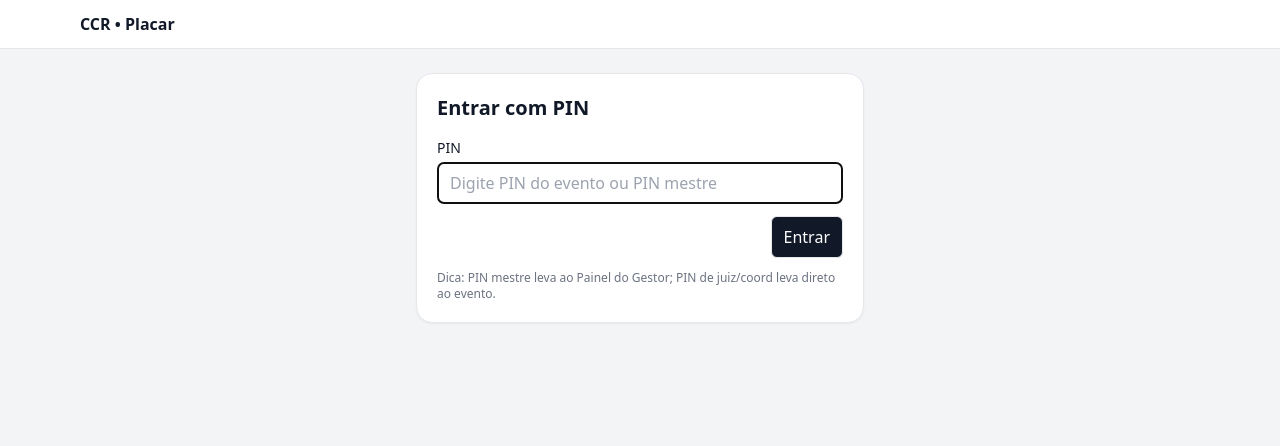
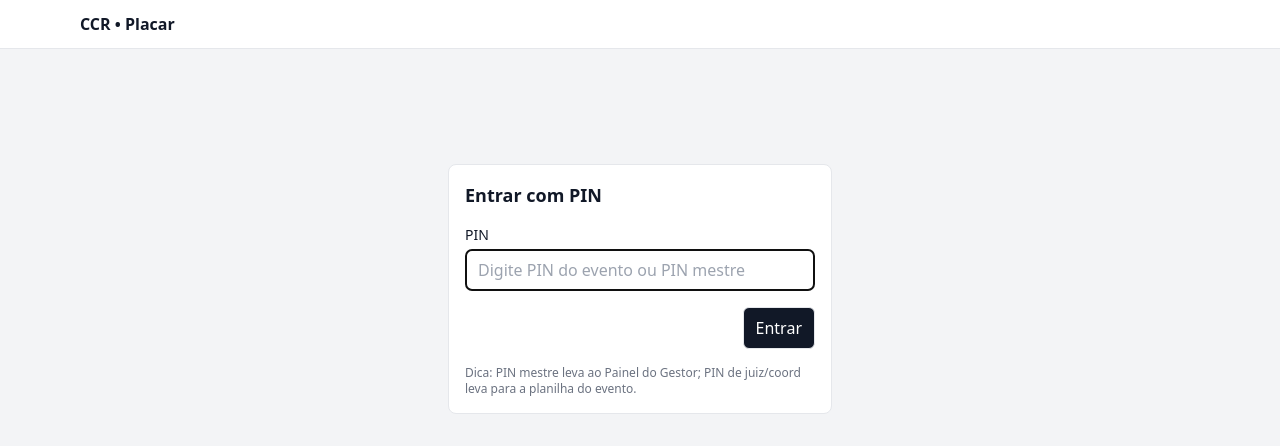
Before and after one commit to guilhermecardosocruz/ccr, a Next.js app: page /login in a window 1280 px wide. Shown: the top 446 px of the page. Built offline with nearby package versions, Linux system fonts and the light colour scheme; no server answers.

Commit message:
fix(login): usar loginByPin e redirecionar por role (admin->/gestor; demais->/planilha)

```diff
--- a/app/(auth)/login/page.tsx
+++ b/app/(auth)/login/page.tsx
@@ -1,88 +1,80 @@
 "use client";
 
-import { useEffect, useState } from "react";
-import { adminConfigured, setupAdminPin, loginByPin, checkAdminPin } from "@/lib/pin";
+import { useState } from "react";
+import { useRouter } from "next/navigation";
+import { loginByPin } from "@/lib/pin";
 import { getSession, setSession } from "@/lib/session";
-import { useRouter } from "next/navigation";
 
 export default function LoginPage() {
   const router = useRouter();
-  const [phase, setPhase] = useState<"setup-admin"|"login">("login");
-  const [adminPin, setAdminPin] = useState("");
   const [pin, setPin] = useState("");
-  const [err, setErr] = useState("");
+  const [err, setErr] = useState<string | null>(null);
+  const [loading, setLoading] = useState(false);
 
-  useEffect(()=>{
-    const s = getSession();
-    if (s.authed && s.role) {
-      if (s.role==="admin") router.replace("/gestor");
-      else router.replace("/planilha");
+  async function onSubmit(e: React.FormEvent) {
+    e.preventDefault();
+    setErr(null);
+    const p = pin.trim();
+    if (!p) { setErr("Informe o PIN."); return; }
+    setLoading(true);
+    try {
+      const res = await loginByPin(p);
+      if (!res.ok) {
+        if (res.error === "invalid_pin") setErr("PIN inválido.");
+        else setErr(res.error || "Falha no login.");
         return;
       }
-    adminConfigured().then(ok=> setPhase(ok ? "login" : "setup-admin"));
-  },[router]);
+      // Salva sessão com o papel correto
+      const s = getSession();
+      setSession({
+        authed: true,
+        role: res.role,
+        pin: p,
+        eventId: res.eventId, // admin: null; judge/coord: eventId do evento
+      });
 
-  async function onSetup(e: React.FormEvent) {
-    e.preventDefault(); setErr("");
-    if (!adminPin.trim()) { setErr("Informe um PIN mestre."); return; }
-    await setupAdminPin(adminPin);
-    alert("PIN mestre configurado.");
-    setPhase("login");
+      // Roteia conforme o papel
+      if (res.role === "admin") {
+        router.replace("/gestor");
+      } else {
+        router.replace("/planilha"); // juiz/coord
       }
-
-  async function onLogin(e: React.FormEvent) {
-    e.preventDefault(); setErr("");
-    const p = pin.trim(); if (!p) return;
-
-    // 1) Admin?
-    const isAdmin = await checkAdminPin(p);
-    if (isAdmin) {
-      setSession({ authed:true, role:"admin", pin:p, eventId:null });
-      router.replace("/gestor"); return;
+    } catch (e) {
+      console.error("login error", e);
+      setErr("Erro ao tentar autenticar.");
+    } finally {
+      setLoading(false);
     }
-
-    // 2) Juiz/Coord (por evento)
-    const match = await loginByPin(p);
-    if (match?.ok && match.role && match.eventId) {
-      setSession({ authed:true, role:match.role, pin:p, eventId: match.eventId });
-      router.replace(match.role==="judge" ? "/planilha" : "/coordenacao"); return;
-    }
-
-    setErr("PIN inválido.");
   }
 
   return (
-    <main className="container-page">
-      <div className="max-w-md mx-auto card p-5">
-        <h1 className="text-xl font-semibold mb-4">{phase==="setup-admin" ? "Configurar PIN Mestre" : "Entrar com PIN"}</h1>
-
-        {phase==="setup-admin" ? (
-          <form onSubmit={onSetup} className="space-y-3">
+    <div className="min-h-[60vh] flex items-center justify-center p-4">
+      <form onSubmit={onSubmit} className="w-full max-w-sm space-y-4 border rounded-lg p-4 bg-white">
+        <div className="text-lg font-semibold">Entrar com PIN</div>
         <div>
-              <label className="block text-sm mb-1">PIN Mestre (Gestor)</label>
-              <input value={adminPin} onChange={e=>setAdminPin(e.target.value)} className="w-full border rounded-md px-3 py-2" placeholder="Defina o PIN mestre" autoFocus />
+          <label className="block text-sm mb-1">PIN</label>
+          <input
+            value={pin}
+            onChange={(e)=>setPin(e.target.value)}
+            className="w-full border rounded-md px-3 py-2"
+            placeholder="Digite PIN do evento ou PIN mestre"
+            autoFocus
+          />
         </div>
         {err && <p className="text-sm text-red-600">{err}</p>}
         <div className="flex justify-end">
-              <button className="px-3 py-2 border rounded-md bg-gray-900 text-white">Salvar PIN Mestre</button>
+          <button
+            type="submit"
+            disabled={loading}
+            className="px-3 py-2 border rounded-md bg-gray-900 text-white disabled:opacity-60"
+          >
+            {loading ? "Entrando..." : "Entrar"}
+          </button>
+        </div>
+        <div className="text-xs text-gray-500 mt-2">
+          Dica: PIN mestre leva ao Painel do Gestor; PIN de juiz/coord leva para a planilha do evento.
         </div>
       </form>
-        ) : (
-          <form onSubmit={onLogin} className="space-y-3">
-            <div>
-              <label className="block text-sm mb-1">PIN</label>
-              <input value={pin} onChange={e=>setPin(e.target.value)} className="w-full border rounded-md px-3 py-2" placeholder="Digite PIN do evento ou PIN mestre" autoFocus />
     </div>
-            {err && <p className="text-sm text-red-600">{err}</p>}
-            <div className="flex justify-end">
-              <button className="px-3 py-2 border rounded-md bg-gray-900 text-white">Entrar</button>
-            </div>
-            <div className="text-xs text-gray-500 mt-2">
-              Dica: PIN mestre leva ao Painel do Gestor; PIN de juiz/coord leva direto ao evento.
-            </div>
-          </form>
-        )}
-      </div>
-    </main>
   );
 }
```
Lines whose indentation alone changed are shown as unchanged.
